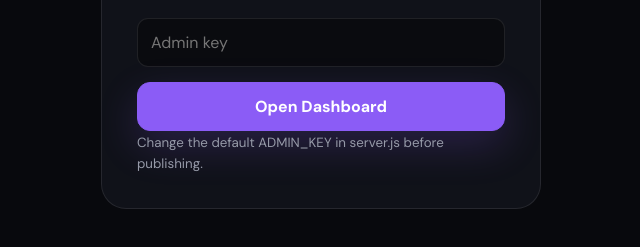
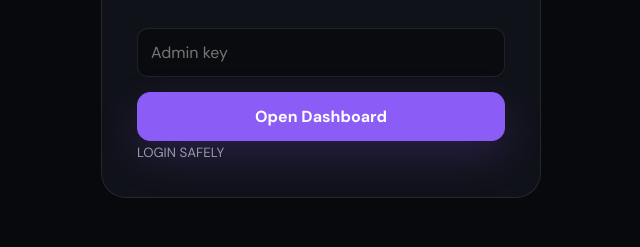
Before and after one commit to shivani-0001/fitaffair, a website: page public/admin.html in a window 1280 px wide. Shown: the part 399-646 px from the top of the page, without its empty margins (319-959 px from the left). Drawn offline with Linux system fonts and the light colour scheme.

Commit message:
Update admin.html

```diff
--- a/public/admin.html
+++ b/public/admin.html
@@ -14,7 +14,7 @@
       <p>Private management panel. Enter your admin key.</p>
       <input id="adminKey" type="password" placeholder="Admin key">
       <button class="btn primary full" onclick="login()">Open Dashboard</button>
-      <small>Change the default ADMIN_KEY in server.js before publishing.</small>
+      <small>LOGIN SAFELY</small>
     </div>
   </div>
 
```
